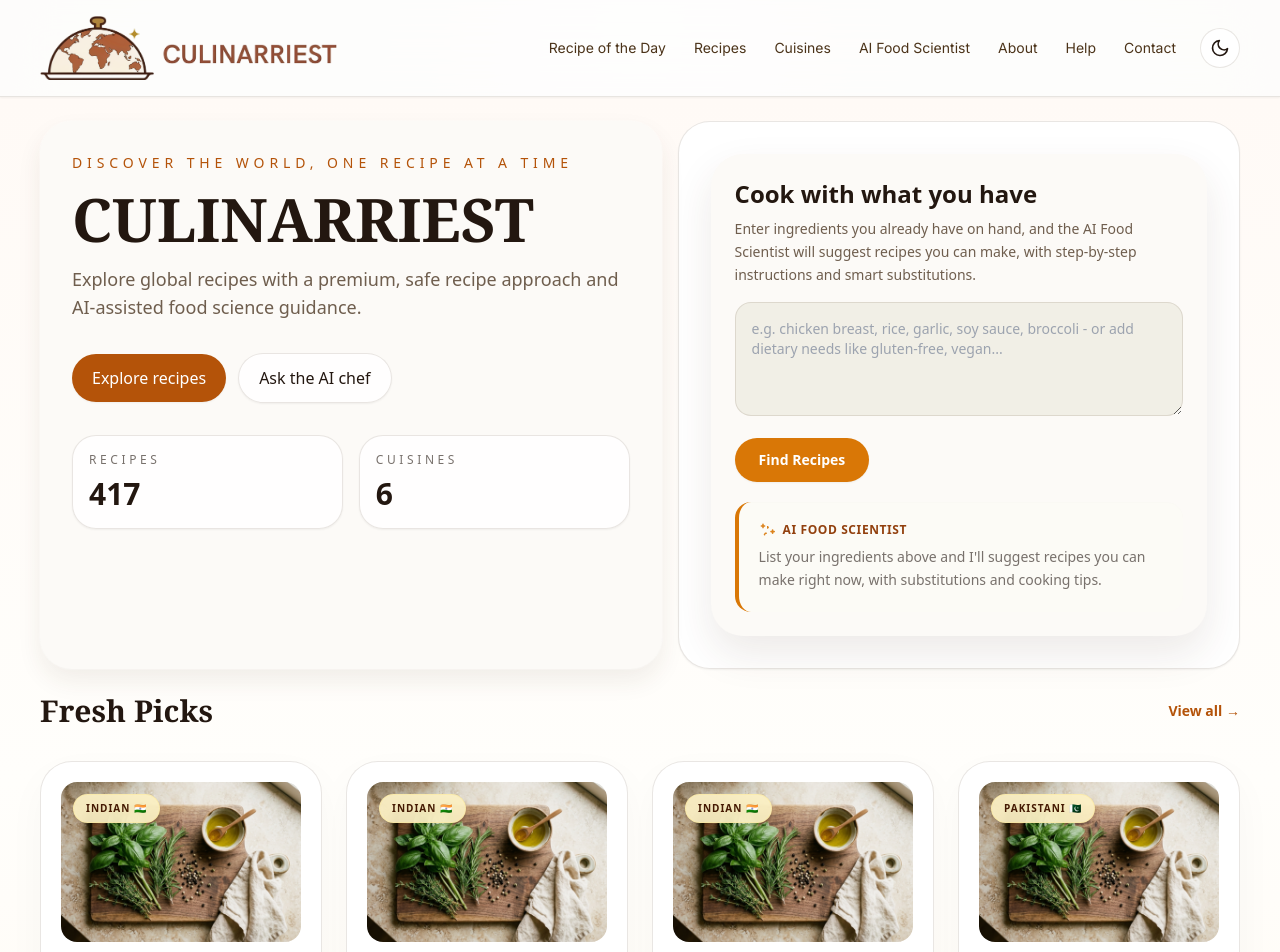
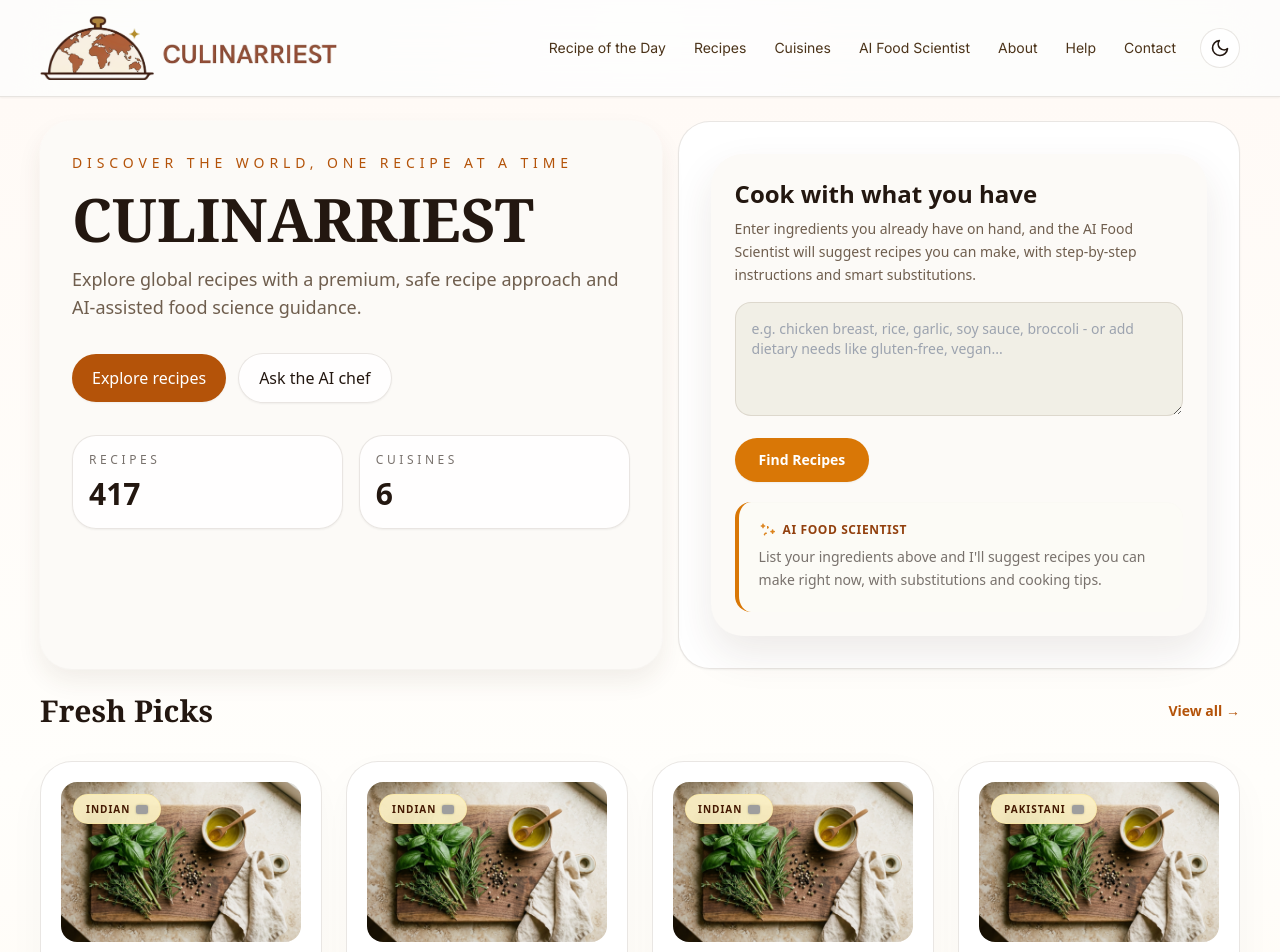
Before and after one commit to Mashhood16/culinary, a Next.js app: page / in a window 1280 px wide. Shown: the top 952 px of the page. Built offline with nearby package versions, Linux system fonts and the light colour scheme; grey boxes are pictures that could not be loaded; a web font is replaced by a local one.

Commit message:
Fix Windows emoji rendering by using image-based flags

```diff
--- a/src/app/desserts/page.tsx
+++ b/src/app/desserts/page.tsx
@@ -2,7 +2,7 @@ import Link from 'next/link';
 import Image from 'next/image';
 import { loadPublicRecipes } from '@/lib/recipe-store';
 import { getImageUrl } from '@/lib/recipe-image';
-import { getCuisineWithFlag } from '@/lib/cuisine-flags';
+import CuisineWithFlag from '@/components/CuisineWithFlag';
 
 export default async function DessertsPage() {
   const allRecipes = await loadPublicRecipes();
@@ -30,7 +30,7 @@ export default async function DessertsPage() {
                 className="h-44 w-full object-cover"
               />
               <div className="p-5">
-                <p className="text-xs uppercase tracking-[0.3em] text-amber-700">{getCuisineWithFlag(recipe.cuisine)}</p>
+                <p className="text-xs uppercase tracking-[0.3em] text-amber-700"><CuisineWithFlag cuisine={recipe.cuisine} /></p>
                 <h2 className="mt-2 text-xl font-semibold">{recipe.title}</h2>
                 <p className="mt-2 text-sm text-stone-600">{recipe.description}</p>
                 <div className="mt-4 flex flex-wrap gap-2 text-xs text-stone-700">
--- a/src/app/drinks/page.tsx
+++ b/src/app/drinks/page.tsx
@@ -2,7 +2,7 @@ import Link from 'next/link';
 import Image from 'next/image';
 import { loadPublicRecipes } from '@/lib/recipe-store';
 import { getImageUrl } from '@/lib/recipe-image';
-import { getCuisineWithFlag } from '@/lib/cuisine-flags';
+import CuisineWithFlag from '@/components/CuisineWithFlag';
 
 export default async function DrinksPage() {
   const allRecipes = await loadPublicRecipes();
@@ -30,7 +30,7 @@ export default async function DrinksPage() {
                 className="h-44 w-full object-cover"
               />
               <div className="p-5">
-                <p className="text-xs uppercase tracking-[0.3em] text-amber-700">{getCuisineWithFlag(recipe.cuisine)}</p>
+                <p className="text-xs uppercase tracking-[0.3em] text-amber-700"><CuisineWithFlag cuisine={recipe.cuisine} /></p>
                 <h2 className="mt-2 text-xl font-semibold">{recipe.title}</h2>
                 <p className="mt-2 text-sm text-stone-600">{recipe.description}</p>
                 <div className="mt-4 flex flex-wrap gap-2 text-xs text-stone-700">
--- a/src/app/page.tsx
+++ b/src/app/page.tsx
@@ -1,7 +1,7 @@
 import Link from 'next/link';
 import { loadPublicRecipes } from '@/lib/recipe-store';
 import { getImageUrl } from '@/lib/recipe-image';
-import { getCuisineWithFlag } from '@/lib/cuisine-flags';
+import CuisineWithFlag from '@/components/CuisineWithFlag';
 import AIChefForm from '@/components/AIChefForm';
 import FavoritesList from '@/components/FavoritesList';
 import Image from 'next/image';
@@ -89,7 +89,9 @@ export default async function Home() {
                       className="h-full w-full object-cover transition-transform duration-500 ease-out group-hover:scale-105"
                     />
                   )}
-                  <span className="absolute left-3 top-3 rounded-full bg-amber-100/90 backdrop-blur-md px-3 py-1.5 text-[10px] font-bold uppercase tracking-widest text-amber-950 shadow-sm border border-amber-200/40">{getCuisineWithFlag(recipe.cuisine)}</span>
+                  <span className="absolute left-3 top-3 rounded-full bg-amber-100/90 backdrop-blur-md px-3 py-1.5 text-[10px] font-bold uppercase tracking-widest text-amber-950 shadow-sm border border-amber-200/40">
+                      <CuisineWithFlag cuisine={recipe.cuisine} />
+                  </span>
                 </div>
                 <h3 className="mt-4 text-xl font-bold font-serif text-stone-900 group-hover:text-amber-700 transition-colors dark:text-stone-100 line-clamp-1">{recipe.title}</h3>
                 <p className="mt-2 text-sm text-stone-600 dark:text-stone-300 line-clamp-2 leading-relaxed">{recipe.description}</p>
--- a/src/app/recipe-of-the-day/page.tsx
+++ b/src/app/recipe-of-the-day/page.tsx
@@ -5,7 +5,7 @@ import { summarizeMethodStep } from '@/lib/method-summary';
 import QuickEditButton from '@/components/QuickEditButton';
 
 import { getImageUrl } from '@/lib/recipe-image';
-import { getCuisineWithFlag } from '@/lib/cuisine-flags';
+import CuisineWithFlag from '@/components/CuisineWithFlag';
 
 
 // 1. Force the page to re-randomize every time, but render it on the server.
@@ -49,7 +49,7 @@ export default async function RecipeOfTheDayPage() {
         </div>
 
         <h1 className="text-4xl font-bold">{featured.title}</h1>
-        <p className="text-sm uppercase tracking-wider text-amber-600 dark:text-amber-500 font-semibold mt-2">{getCuisineWithFlag(featured.cuisine)}</p>
+        <p className="text-sm uppercase tracking-wider text-amber-600 dark:text-amber-500 font-semibold mt-2"><CuisineWithFlag cuisine={featured.cuisine} /></p>
 
         {featured.image && (
   <Image
--- a/src/app/recipes/[slug]/page.tsx
+++ b/src/app/recipes/[slug]/page.tsx
@@ -3,7 +3,7 @@ import { notFound } from 'next/navigation';
 import { loadPublicRecipes } from '@/lib/recipe-store';
 import { summarizeMethodStep } from '@/lib/method-summary';
 import { getImageUrl } from '@/lib/recipe-image';
-import { getCuisineWithFlag } from '@/lib/cuisine-flags';
+import CuisineWithFlag from '@/components/CuisineWithFlag';
 import QuickEditButton from '@/components/QuickEditButton';
 import IngredientChecklist from '@/components/IngredientChecklist';
 import FavoriteButton from '@/components/FavoriteButton';
@@ -73,7 +73,7 @@ export default async function RecipeDetailPage({ params }: PageProps) {
 
           {/* Text Content */}
           <div className="flex-1 text-center lg:text-left w-full">
-            <p className="text-sm uppercase tracking-[0.35em] text-amber-700 dark:text-amber-500 font-semibold">{getCuisineWithFlag(recipe.cuisine)}</p>
+            <p className="text-sm uppercase tracking-[0.35em] text-amber-700 dark:text-amber-500 font-semibold"><CuisineWithFlag cuisine={recipe.cuisine} /></p>
             <h1 className="mt-4 text-4xl lg:text-5xl font-serif font-bold text-stone-900 dark:text-stone-100 leading-tight">{recipe.title}</h1>
             <p className="mt-6 text-lg text-stone-600 dark:text-stone-300 leading-relaxed max-w-2xl mx-auto lg:mx-0">{recipe.description}</p>
             <div className="mt-8 flex flex-wrap items-center justify-center lg:justify-start gap-3">
--- a/src/app/recipes/page.tsx
+++ b/src/app/recipes/page.tsx
@@ -3,7 +3,7 @@ import Link from 'next/link';
 import Image from 'next/image';
 import { loadPublicRecipes } from '@/lib/recipe-store';
 import { getImageUrl } from '@/lib/recipe-image';
-import { getCuisineWithFlag } from '@/lib/cuisine-flags';
+import CuisineWithFlag from '@/components/CuisineWithFlag';
 import RecipeFilters from '@/components/RecipeFilters';
 import ScrollToTopOnMount from '@/components/ScrollToTopOnMount';
 
@@ -87,7 +87,7 @@ export default async function RecipesPage({ searchParams }: PageProps) {
                       <div className="flex h-full items-center justify-center text-stone-400 text-xs">No Image</div>
                     )}
                     <span className="absolute left-3 top-3 rounded-full bg-amber-100/90 backdrop-blur-md px-3 py-1.5 text-[10px] font-bold uppercase tracking-widest text-amber-950 shadow-sm border border-amber-200/40">
-                      {getCuisineWithFlag(recipe.cuisine)}
+                      <CuisineWithFlag cuisine={recipe.cuisine} />
                     </span>
                   </div>
 
--- /dev/null
+++ b/src/components/CuisineWithFlag.tsx
@@ -0,0 +1,59 @@
+import React from 'react';
+
+export default function CuisineWithFlag({ cuisine }: { cuisine?: string }) {
+  if (!cuisine) return null;
+
+  // Map cuisines to ISO 3166-1 alpha-2 country codes for FlagCDN
+  const flags: Record<string, string> = {
+    'Pakistani': 'pk',
+    'Indian': 'in',
+    'Italian': 'it',
+    'American': 'us',
+    'Turkish': 'tr',
+    'Chinese': 'cn',
+    'Mexican': 'mx',
+    'Japanese': 'jp',
+    'French': 'fr',
+    'Thai': 'th',
+    'Spanish': 'es',
+    'Greek': 'gr',
+    'Lebanese': 'lb',
+    'Korean': 'kr',
+    'Vietnamese': 'vn',
+    'British': 'gb',
+    'German': 'de',
+  };
+
+  const isoCode = flags[cuisine];
+
+  if (isoCode) {
+    return (
+      <span className="inline-flex items-center gap-1.5 align-middle">
+        {cuisine}
+        <img
+          src={`https://flagcdn.com/24x18/${isoCode}.png`}
+          alt={`${cuisine} flag`}
+          className="w-[1.2em] h-[0.9em] rounded-[2px] object-cover shadow-[0_0_2px_rgba(0,0,0,0.3)] inline-block"
+        />
+      </span>
+    );
+  }
+
+  // Fallbacks for regions that don't have a specific country flag
+  const emojis: Record<string, string> = {
+    'Middle Eastern': '🌍',
+    'Mediterranean': '🌊',
+    'Asian': '🌏',
+  };
+
+  const emoji = emojis[cuisine];
+  if (emoji) {
+    return (
+      <span className="inline-flex items-center gap-1 align-middle">
+        {cuisine} <span className="font-sans leading-none">{emoji}</span>
+      </span>
+    );
+  }
+
+  return <span>{cuisine}</span>;
+}
--- a/src/components/FavoritesList.tsx
+++ b/src/components/FavoritesList.tsx
@@ -4,7 +4,7 @@ import { useEffect, useState } from 'react';
 import Link from 'next/link';
 import Image from 'next/image';
 import { getImageUrl } from '@/lib/recipe-image';
-import { getCuisineWithFlag } from '@/lib/cuisine-flags';
+import CuisineWithFlag from '@/components/CuisineWithFlag';
 
 export default function FavoritesList() {
   const [favorites, setFavorites] = useState<any[]>([]);
@@ -50,7 +50,7 @@ export default function FavoritesList() {
                   <div className="flex h-full items-center justify-center text-stone-400 text-xs">No Image</div>
                 )}
                 <span className="absolute left-3 top-3 rounded-full bg-stone-900/80 backdrop-blur-md px-3 py-1 text-[10px] font-bold uppercase tracking-widest text-white shadow-sm border border-white/10">
-                  {getCuisineWithFlag(recipe.cuisine)}
+                  <CuisineWithFlag cuisine={recipe.cuisine} />
                 </span>
               </div>
 
--- a/src/lib/cuisine-flags.ts
+++ /dev/null
@@ -1,29 +0,0 @@
-export function getCuisineWithFlag(cuisine?: string): string {
-  if (!cuisine) return '';
-
-  const flags: Record<string, string> = {
-    'Pakistani': '🇵🇰',
-    'Indian': '🇮🇳',
-    'Italian': '🇮🇹',
-    'American': '🇺🇸',
-    'Turkish': '🇹🇷',
-    'Chinese': '🇨🇳',
-    'Mexican': '🇲🇽',
-    'Japanese': '🇯🇵',
-    'French': '🇫🇷',
-    'Thai': '🇹🇭',
-    'Spanish': '🇪🇸',
-    'Greek': '🇬🇷',
-    'Lebanese': '🇱🇧',
-    'Korean': '🇰🇷',
-    'Vietnamese': '🇻🇳',
-    'British': '🇬🇧',
-    'German': '🇩🇪',
-    'Middle Eastern': '🌍',
-    'Mediterranean': '🌊',
-    'Asian': '🌏',
-  };
-
-  const flag = flags[cuisine];
-  return flag ? `${cuisine} ${flag}` : cuisine;
-}
```
